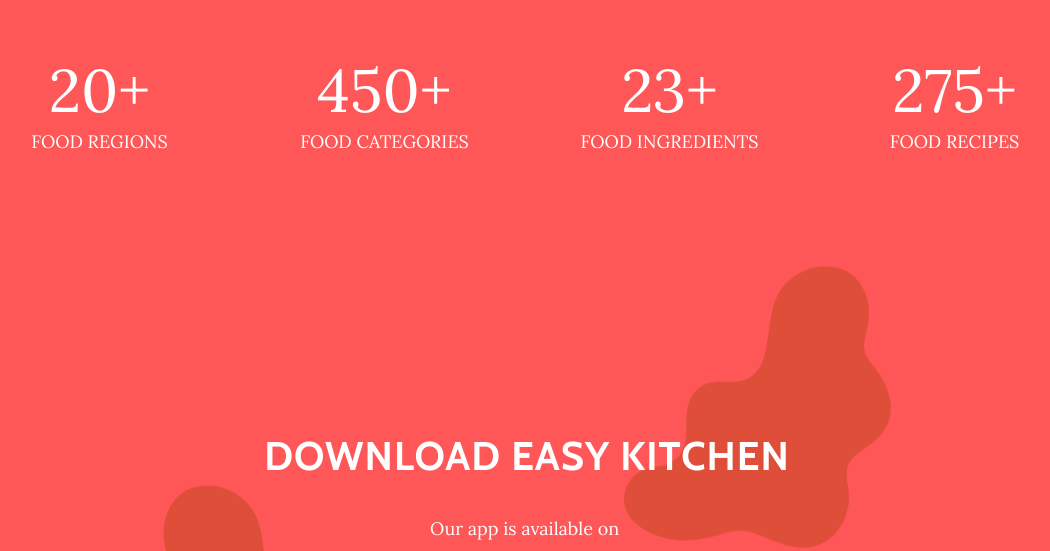
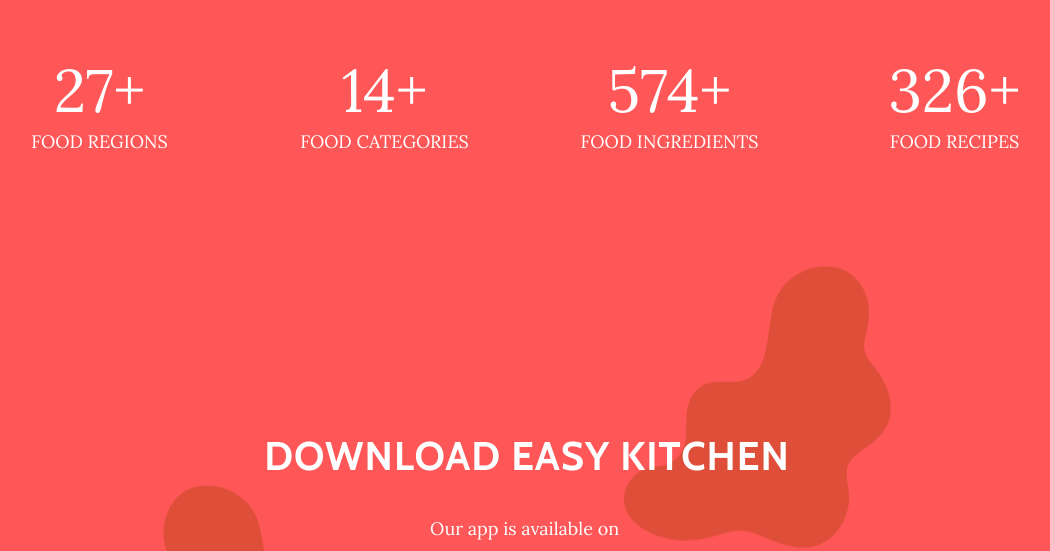
Before and after one commit to KvRae/EasyKitchenWebsite, a plain HTML site: page index.html in a window 1280 px wide. Shown: the part 1669-2220 px from the top of the page, without its empty margins (113-1163 px from the left). Drawn offline with nearby package versions, Linux system fonts and the light colour scheme.

Commit message:
updating index

```diff
--- a/index.html
+++ b/index.html
@@ -64,22 +64,22 @@
             <h3 data-aos="slide-up" data-aos-delay="50" data-aos-once="true" class="text-center all-capital p-4" style="font-size: 30px;font-weight: 300;line-height: 38px;letter-spacing: 2px;">Easy Kitchen has</h3>
             <div class="row row-cols-1 row-cols-sm-1 row-cols-md-2 row-cols-lg-4 row-cols-xl-4 row-cols-xxl-4" data-aos="fade-up" data-aos-duration="800" data-aos-delay="150" data-aos-once="true" style="padding-top: 20px;padding-bottom: 40px;">
                 <div class="col">
-                    <div><span class="Justify-Flex-Center purecounter counter-font count plus" data-purecounter-start="0" data-purecounter-end="20" data-purecounter-duration="2">27</span>
+                    <div><span class="Justify-Flex-Center purecounter counter-font count plus" data-purecounter-start="0" data-purecounter-end="27" data-purecounter-duration="2">27</span>
                         <p class="text-center text-uppercase">Food Regions</p>
                     </div>
                 </div>
                 <div class="col">
-                    <div><span class="Justify-Flex-Center purecounter counter-font plus" data-purecounter-start="0" data-purecounter-end="450" data-purecounter-duration="1">14</span>
+                    <div><span class="Justify-Flex-Center purecounter counter-font plus" data-purecounter-start="0" data-purecounter-end="14" data-purecounter-duration="1">14</span>
                         <p class="text-center text-uppercase">food categories</p>
                     </div>
                 </div>
                 <div class="col">
-                    <div><span class="Justify-Flex-Center purecounter counter-font plus-k" data-purecounter-start="0" data-purecounter-end="23" data-purecounter-duration="1">574</span>
+                    <div><span class="Justify-Flex-Center purecounter counter-font plus-k" data-purecounter-start="0" data-purecounter-end="574" data-purecounter-duration="1">574</span>
                         <p class="text-center text-uppercase">Food ingredients</p>
                     </div>
                 </div>
                 <div class="col">
-                    <div><span class="Justify-Flex-Center purecounter counter-font plus" data-purecounter-start="0" data-purecounter-end="275" data-purecounter-duration="1">326</span>
+                    <div><span class="Justify-Flex-Center purecounter counter-font plus" data-purecounter-start="0" data-purecounter-end="326" data-purecounter-duration="1">326</span>
                         <p class="text-center text-uppercase">food recipes</p>
                     </div>
                 </div>
```
